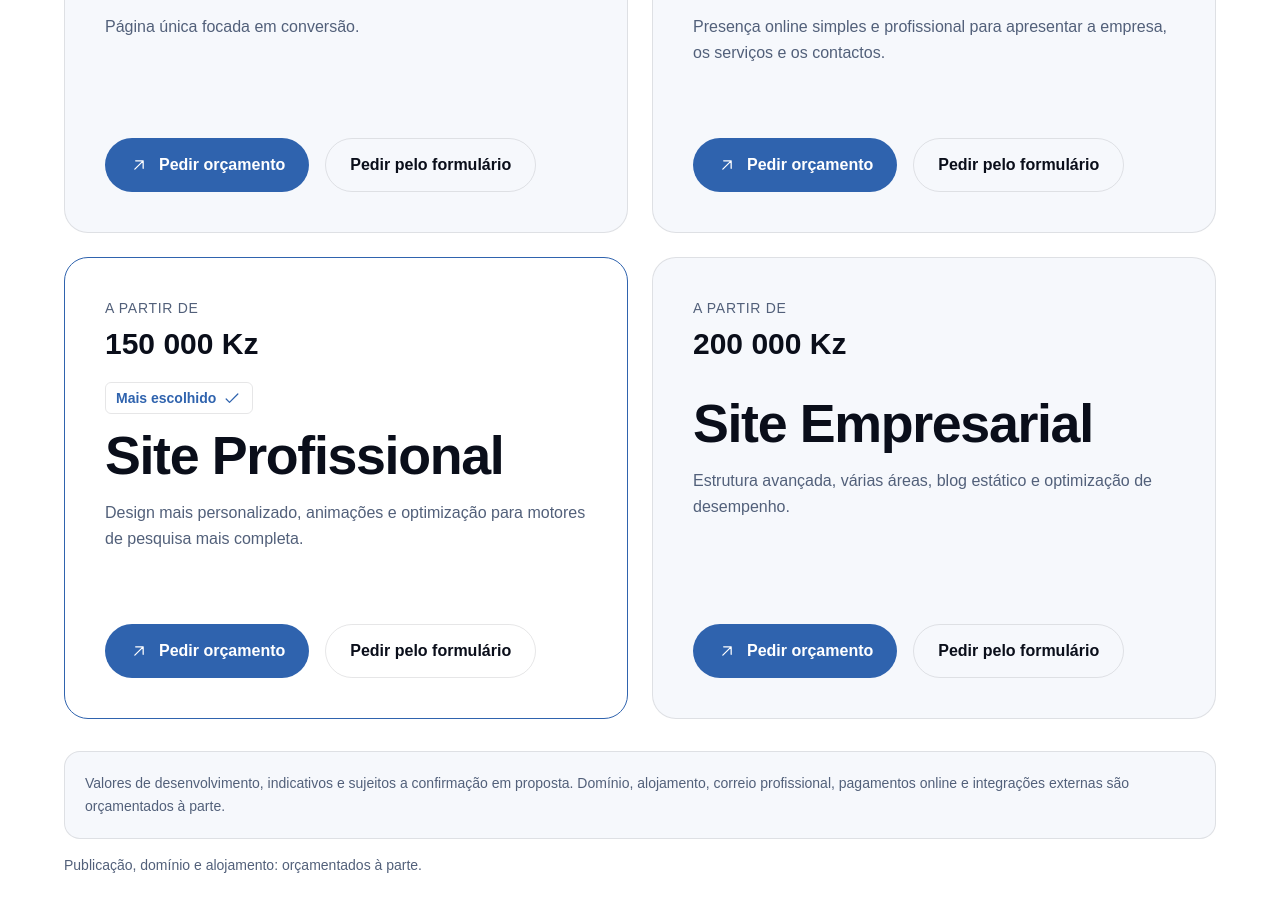
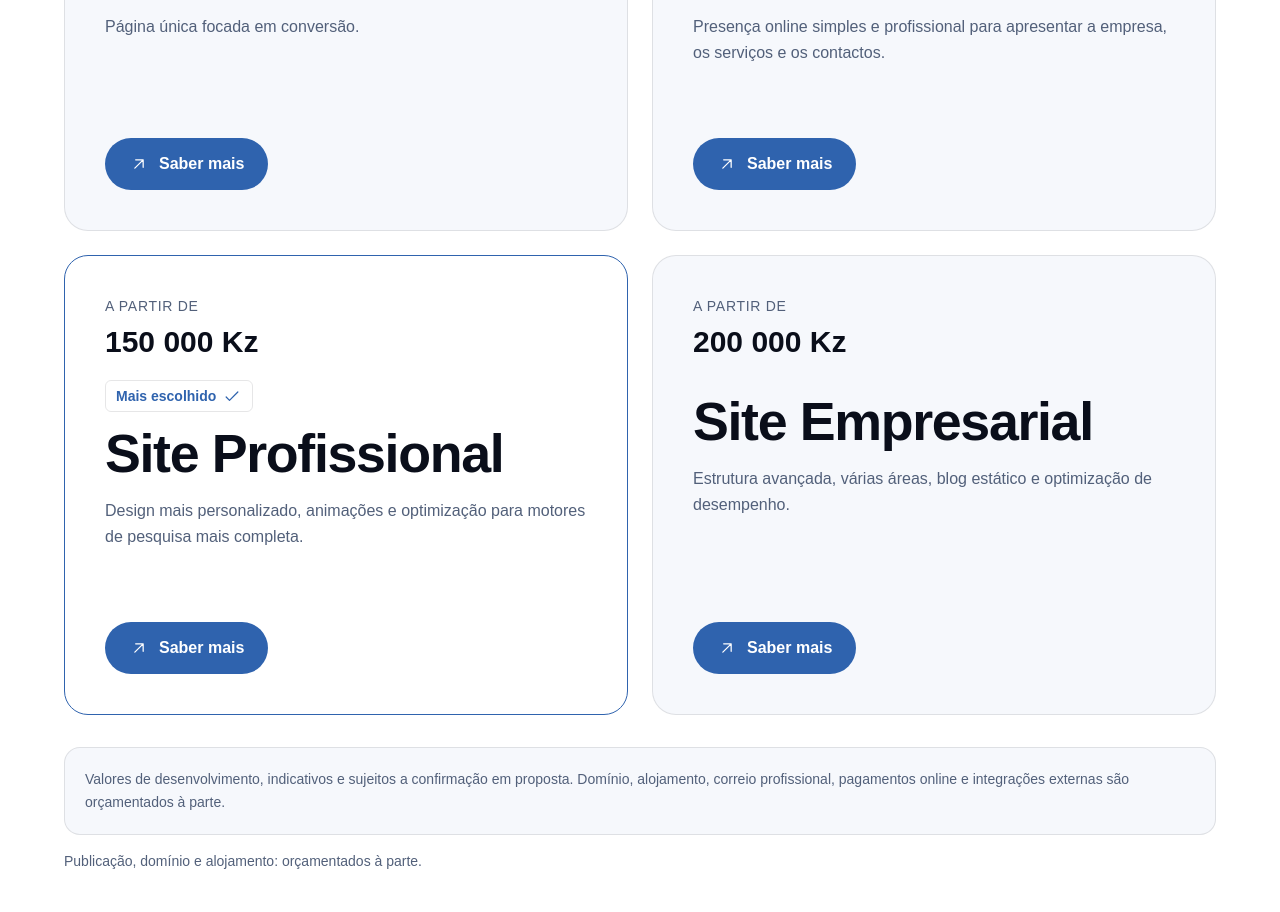
Before and after one commit to elyqueta/ns2_site, an Angular app: page /desenvolvimento-web in a window 1280 px wide. Shown: the part 1480-2392 px from the top of the page. Built offline with nearby package versions, Linux system fonts and the light colour scheme.

Commit message:
feat(fase-07): cards com 'Saber mais' e página de detalhe sem botão voltar

```diff
--- a/src/app/pages/desenvolvimento-web/desenvolvimento-web.html
+++ b/src/app/pages/desenvolvimento-web/desenvolvimento-web.html
@@ -69,21 +69,13 @@
               </div>
 
               <div class="mt-auto pt-10">
-                <div class="flex flex-col gap-4 sm:flex-row">
-                  <a
-                    class="inline-flex min-h-12 items-center justify-center gap-2.5 rounded-button bg-accent px-6 py-3.5 font-semibold text-on-accent transition-colors hover:bg-accent-bright"
-                    [routerLink]="package.sectionUrl"
-                  >
-                    <app-icon name="arrow-diagonal" />
-                    {{ copy.labels.quoteLabel | localized }}
-                  </a>
-                  <a
-                    class="inline-flex min-h-12 items-center justify-center gap-2.5 rounded-button border border-line px-6 py-3.5 font-semibold text-fg transition-colors hover:bg-surface-2"
-                    [href]="package.contactUrl"
-                  >
-                    {{ copy.labels.contactLabel | localized }}
-                  </a>
-                </div>
+                <a
+                  class="inline-flex min-h-12 items-center justify-center gap-2.5 rounded-button bg-accent px-6 py-3.5 font-semibold text-on-accent transition-colors hover:bg-accent-bright w-full sm:w-auto"
+                  [routerLink]="package.sectionUrl"
+                >
+                  <app-icon name="arrow-diagonal" />
+                  {{ learnMoreLabel() }}
+                </a>
               </div>
             </article>
           </li>
--- a/src/app/pages/desenvolvimento-web/desenvolvimento-web.ts
+++ b/src/app/pages/desenvolvimento-web/desenvolvimento-web.ts
@@ -47,6 +47,7 @@ export class DesenvolvimentoWeb {
   readonly maisEscolhido = computed(() => this.i18n.t('actions.maisEscolhido'));
   readonly extrasLabel = computed(() => this.i18n.t('actions.extrasLabel'));
   readonly idealParaLabel = computed(() => this.i18n.t('actions.idealPara'));
+  readonly learnMoreLabel = computed(() => this.i18n.t('actions.learnMore'));
   readonly websitePackages = computed(() =>
     webPacotes.map((item) => ({
       ...item,
--- a/src/app/pages/web-pacote-detalhe/web-pacote-detalhe.html
+++ b/src/app/pages/web-pacote-detalhe/web-pacote-detalhe.html
@@ -18,12 +18,6 @@
             {{ item.aPartirDe | kz }}
           </p>
         </div>
-        <a
-          class="inline-flex min-h-11 items-center justify-center gap-2 rounded-button border border-line px-5 py-3 font-semibold text-fg transition-colors hover:bg-surface-2"
-          routerLink="/desenvolvimento-web"
-        >
-          ← {{ contactLabel() }}
-        </a>
       </div>
       <p class="mt-6 max-w-[62ch] leading-relaxed text-fg-muted">
         {{ item.descricao | localized }}
@@ -128,12 +122,8 @@
     [breadcrumbLabel]="'Navegação estrutural'"
   />
   <main id="conteudo" class="mx-auto max-w-[1440px] px-5 py-20 sm:px-8 lg:px-16">
-    <a
-      class="inline-flex min-h-11 items-center gap-2 font-semibold text-accent-bright focus-visible:outline-offset-4"
-      routerLink="/desenvolvimento-web"
-    >
-      {{ contactLabel() }}
-      <app-icon name="arrow" />
-    </a>
+    <p class="text-center text-fg-muted">
+      {{ notFoundDescription() }}
+    </p>
   </main>
 }
--- a/src/app/pages/web-pacote-detalhe/web-pacote-detalhe.ts
+++ b/src/app/pages/web-pacote-detalhe/web-pacote-detalhe.ts
@@ -5,7 +5,7 @@ import {
   effect,
   inject,
 } from '@angular/core';
-import { ActivatedRoute, RouterLink } from '@angular/router';
+import { ActivatedRoute } from '@angular/router';
 import { toSignal } from '@angular/core/rxjs-interop';
 import { I18nService } from '../../core/i18n.service';
 import { SeoService } from '../../core/seo.service';
@@ -21,7 +21,7 @@ import { CtaBand } from '../../shared/ui/cta-band/cta-band';
 @Component({
   selector: 'app-web-pacote-detalhe',
   standalone: true,
-  imports: [CtaBand, Icon, KzPipe, LocalizedPipe, PageHero, RouterLink],
+  imports: [CtaBand, Icon, KzPipe, LocalizedPipe, PageHero],
   templateUrl: './web-pacote-detalhe.html',
   changeDetection: ChangeDetectionStrategy.OnPush,
 })
```
Also changed, not shown: 1 other file (tests, documents, lock files or other folders).
